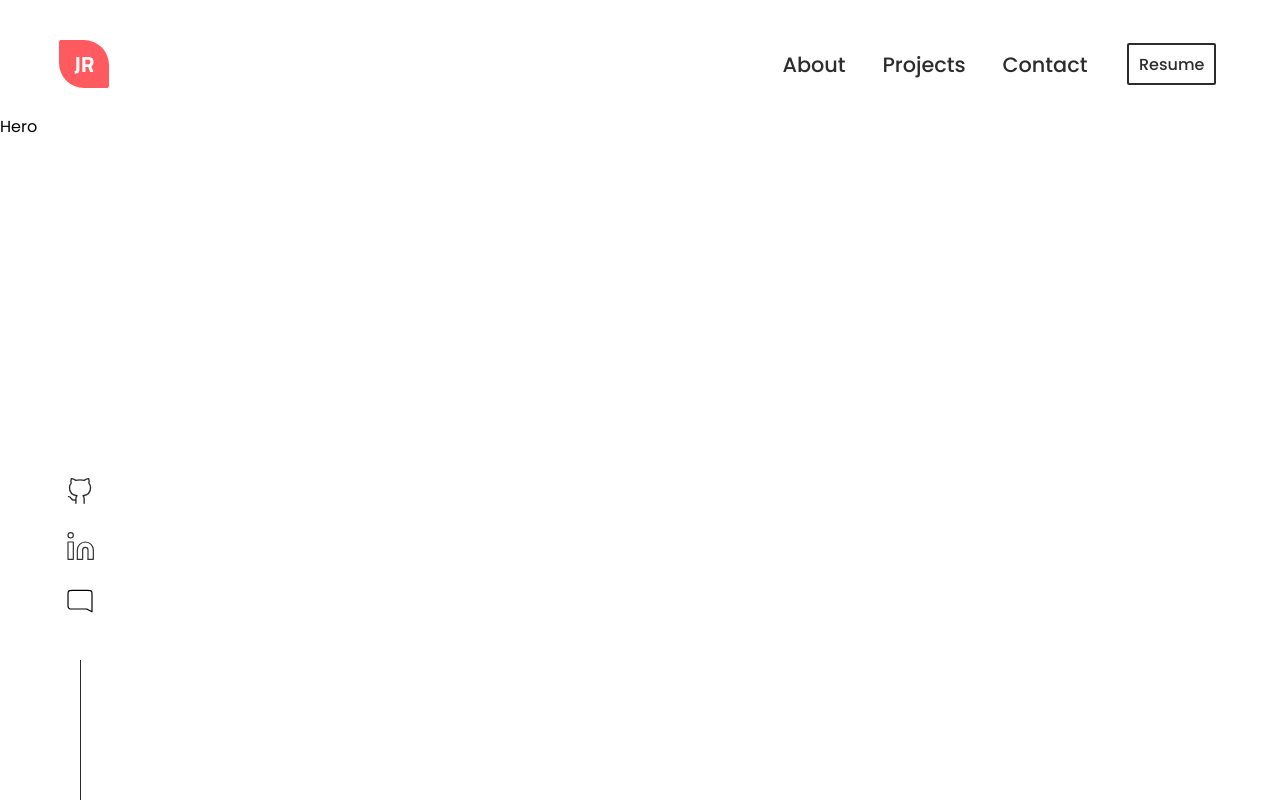
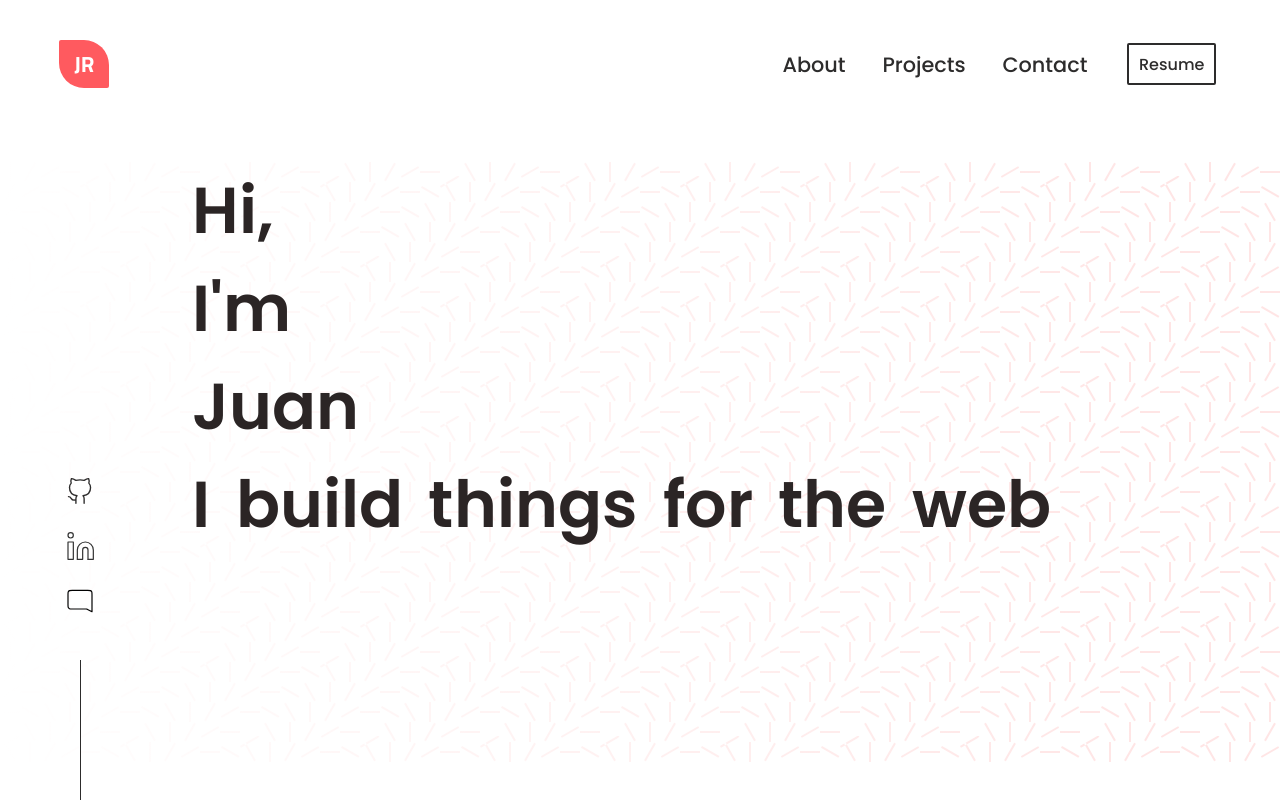
Before and after one commit to JD-R0driguez/react-play-ground, a React (Vite) app in the folder home-page/: page / in a window 1280 px wide. Built offline with nearby package versions, Linux system fonts and the light colour scheme.

Commit message:
Created instances of the TextAnimation component

```diff
--- a/home-page/src/components/Hero.jsx
+++ b/home-page/src/components/Hero.jsx
@@ -1,7 +1,16 @@
 import React from "react";
+import TextAnimation from "./TextAnimation";
+import './Hero.css'
 
 export default function Hero(){
     return (
-        <div>Hero</div>
+        <div className="hero">
+            <div className="back-image fade-img"></div>
+            <section className="hero-title">
+                <TextAnimation text="Hi," />
+                <p className="title-space"><TextAnimation text="I'm" /><TextAnimation text="Juan" /></p>
+                <TextAnimation text="I build things for the web"/>
+            </section>
+        </div>
     )
 }
```
